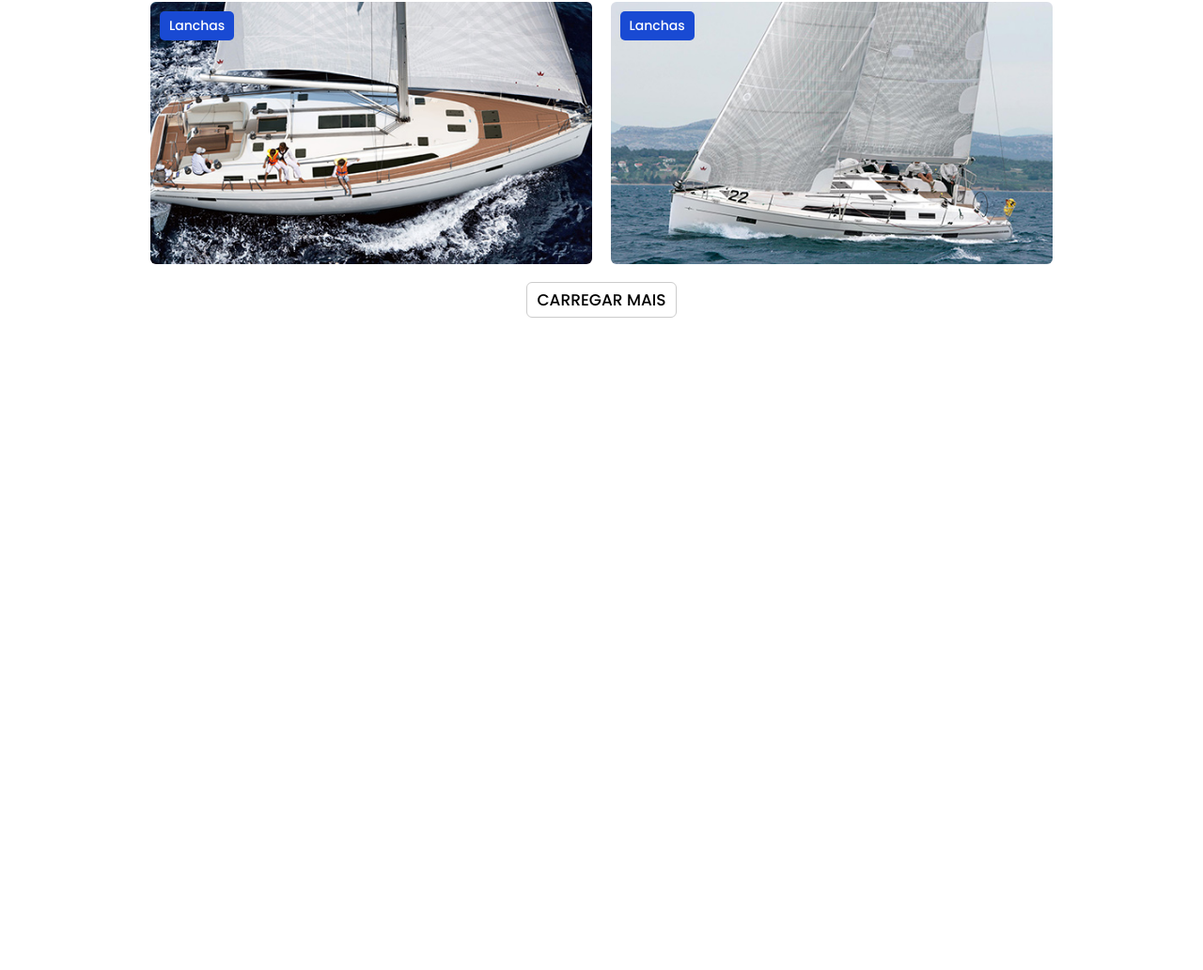
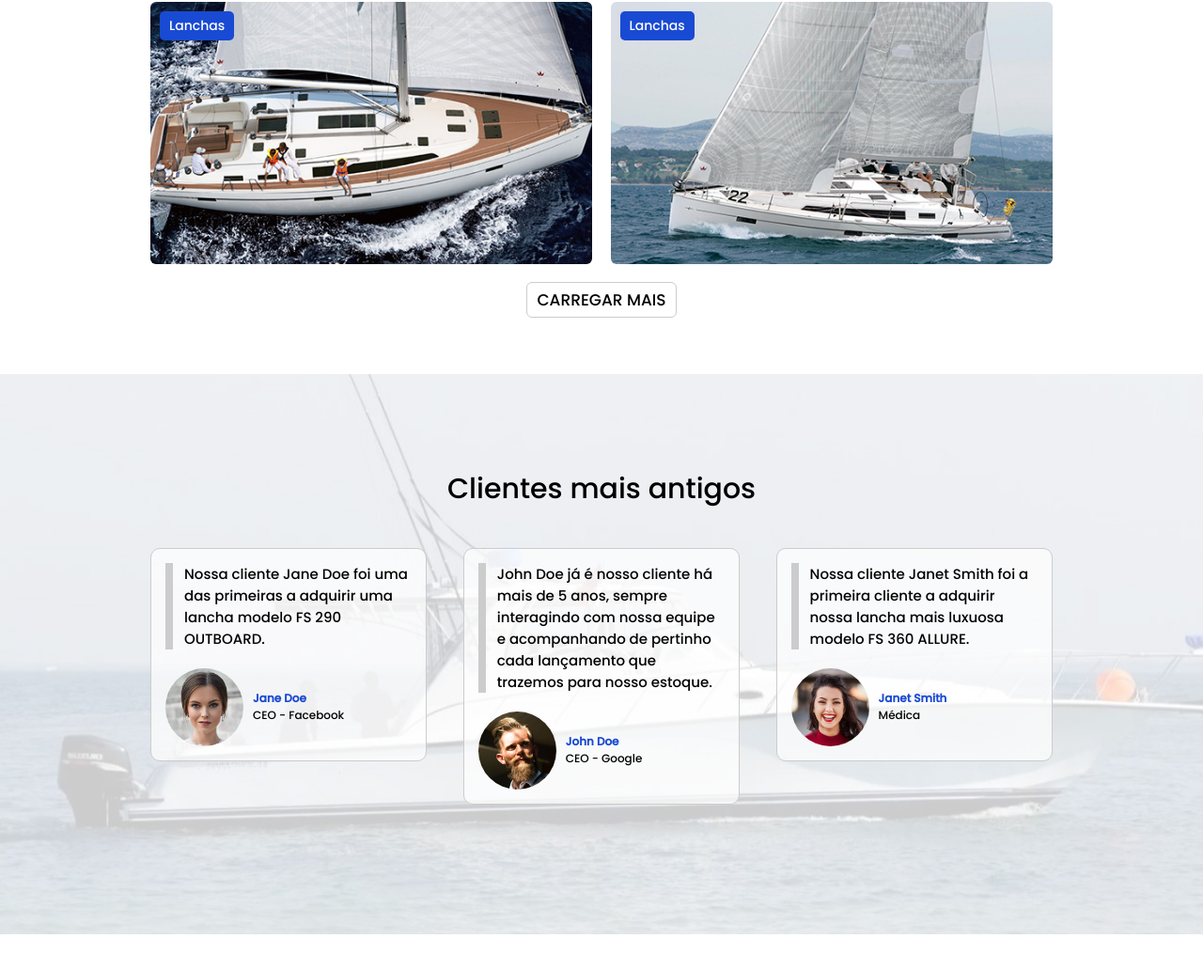
Before and after one commit to JaasielAntunes/site-yachts, a plain HTML site: page index.html in a window 1280 px wide. Shown: the part 2757-3789 px from the top of the page at 94% size. Before the commit the page ends 3095 px from the top, so only its background shows below. Drawn offline with nearby package versions, Linux system fonts and the light colour scheme.

Commit message:
Criando e estilizando seção de clientes

```diff
--- a/index.html
+++ b/index.html
@@ -263,7 +263,7 @@
     </div>
   </div> <!-- fim parallax -->
 
-  <section class="section">
+  <section class="section1">
     <div class="content">
       <header class="section-header">
         <h1>Destaques</h1>
@@ -364,6 +364,47 @@
     </div>
   </section>
 
+  <section class="section1 clientes"> <!-- inicio seção clientes -->
+    <div class="content">
+      <header class="section-header">
+        <h1>Clientes mais antigos</h1>
+      </header>
+
+      <article class="clientes-article">
+        <h1>Nossa cliente Jane Doe foi uma das primeiras a adquirir uma lancha modelo FS 290 OUTBOARD.</h1>
+        <span class="image"><img src="images/testemunha-01.jpg" alt="cliente 1"></span>
+        <p>
+          <span class="name">Jane Doe</span>
+          <span>CEO - Facebook</span>
+        </p>
+      </article>
+
+      <article class="clientes-article">
+        <h1>John Doe já é nosso cliente há mais de 5 anos, sempre interagindo com
+          nossa equipe e acompanhando de pertinho cada lançamento que trazemos
+          para nosso estoque.
+        </h1>
+        <span class="image"><img src="images/testemunha-02.jpg" alt="cliente 2"></span>
+        <p>
+          <span class="name">John Doe</span>
+          <span>CEO - Google</span>
+        </p>
+      </article>
+
+      <article class="clientes-article">
+        <h1>Nossa cliente Janet Smith foi a primeira cliente a adquirir nossa lancha
+          mais luxuosa modelo FS 360 ALLURE.
+        </h1>
+        <span class="image"><img src="images/testemunha-03.jpg" alt="cliente 3"></span>
+        <p>
+          <span class="name">Janet Smith</span>
+          <span>Médica</span>
+        </p>
+      </article>
+    </div>
+  </section> <!-- fim seção clientes -->
+
+
   <script src="https://kit.fontawesome.com/ea068a3856.js" crossorigin="anonymous"></script>
   <script src="https://ajax.googleapis.com/ajax/libs/jquery/3.7.0/jquery.min.js"></script>
   <script src="js/script.js"></script>
--- a/style.css
+++ b/style.css
@@ -213,7 +213,7 @@ a:hover {
   color: white;
   font-size: 22px;
   padding: 160px 0;
-  margin: 60px 0;
+  margin-top: 60px;
   background-image: url(./images/bg-paralax.jpg);
   background-size: cover;
   background-position: center;
@@ -330,6 +330,57 @@ a:hover {
 
 .destaques-col {
   margin-bottom: 20px;
+}
+
+.clientes {
+  padding: 100px 0;
+  margin: 60px 0;
+  background-image: url(./images/bg-testemunhas.jpg);
+  background-size: cover;
+  background-position: center;
+  background-attachment: fixed;
+}
+
+.clientes-article {
+  float: left;
+  background: rgba(255, 255, 255, .7);
+  width: 100%;
+  font-size: 12px;
+  padding: 15px;
+  margin-bottom: 20px;
+  border: 1px solid #ccc;
+  -webkit-border-radius: 10px;
+  border-radius: 10px;
+}
+
+.clientes-article h1 {
+  font-size: 15px;
+  font-weight: normal;
+  margin-bottom: 20px;
+  padding-left: 12px;
+  border-left: 8px solid #ccc;
+}
+
+.clientes-article .image {
+  float: left;
+  overflow: hidden;
+  margin-right: 10px;
+  width: 83px;
+  height: 83px;
+  -webkit-border-radius: 50%;
+  border-radius: 50%;
+}
+
+.clientes-article p {
+  display: flex;
+  flex-direction: column;
+  justify-content: center;
+  height: 83px;
+}
+
+.clientes-article .name {
+  color: #194ad3;
+  font-weight: bold;
 }
 
 /* Responsividade Mobile (Máximo) */
@@ -451,6 +502,16 @@ a:hover {
   .destaques-col:nth-of-type(2n+0) {
     margin-right: 0;
   }
+
+  .clientes-article {
+    width: calc((100% - 8%) / 3);
+    margin-right: 4%;
+    margin-bottom: 4%;
+  }
+
+  .clientes-article:last-of-type {
+    margin-right: 0;
+  }
 }
 
 @media (min-width: 900px) {
```
